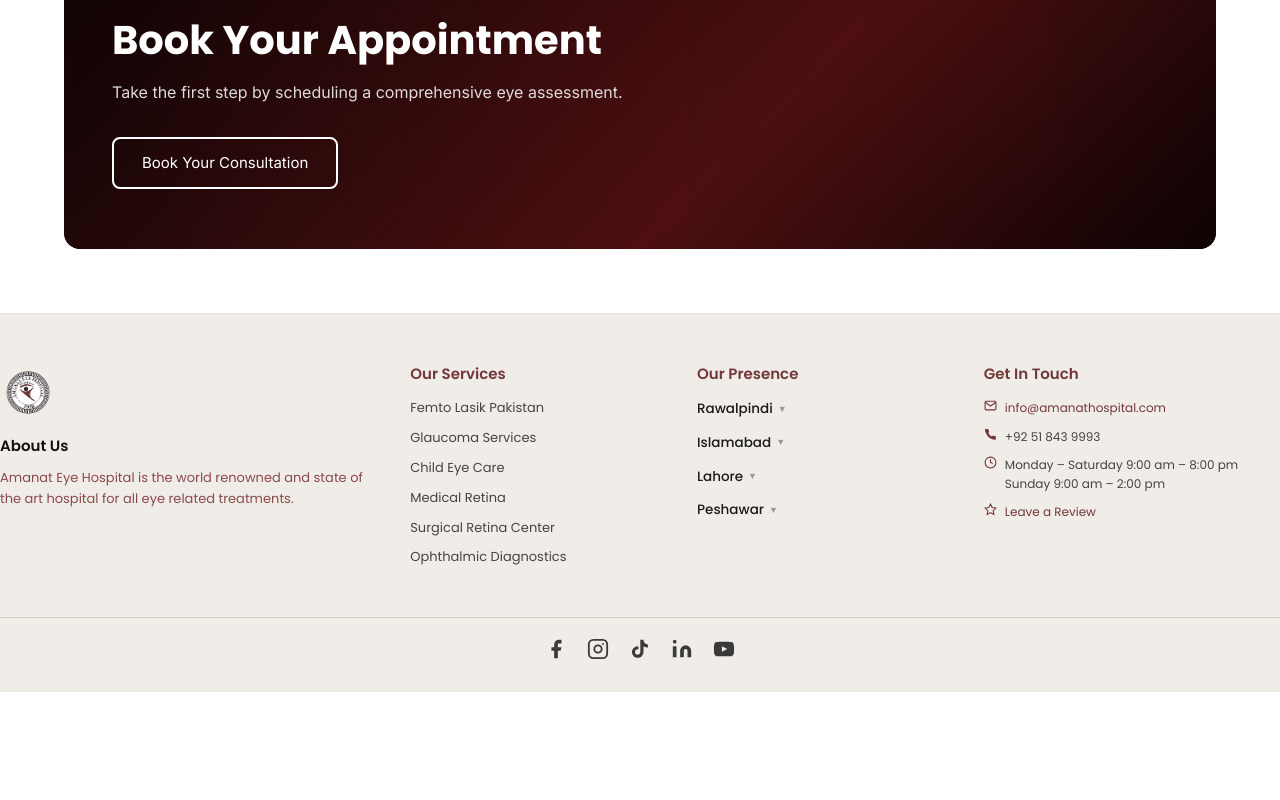
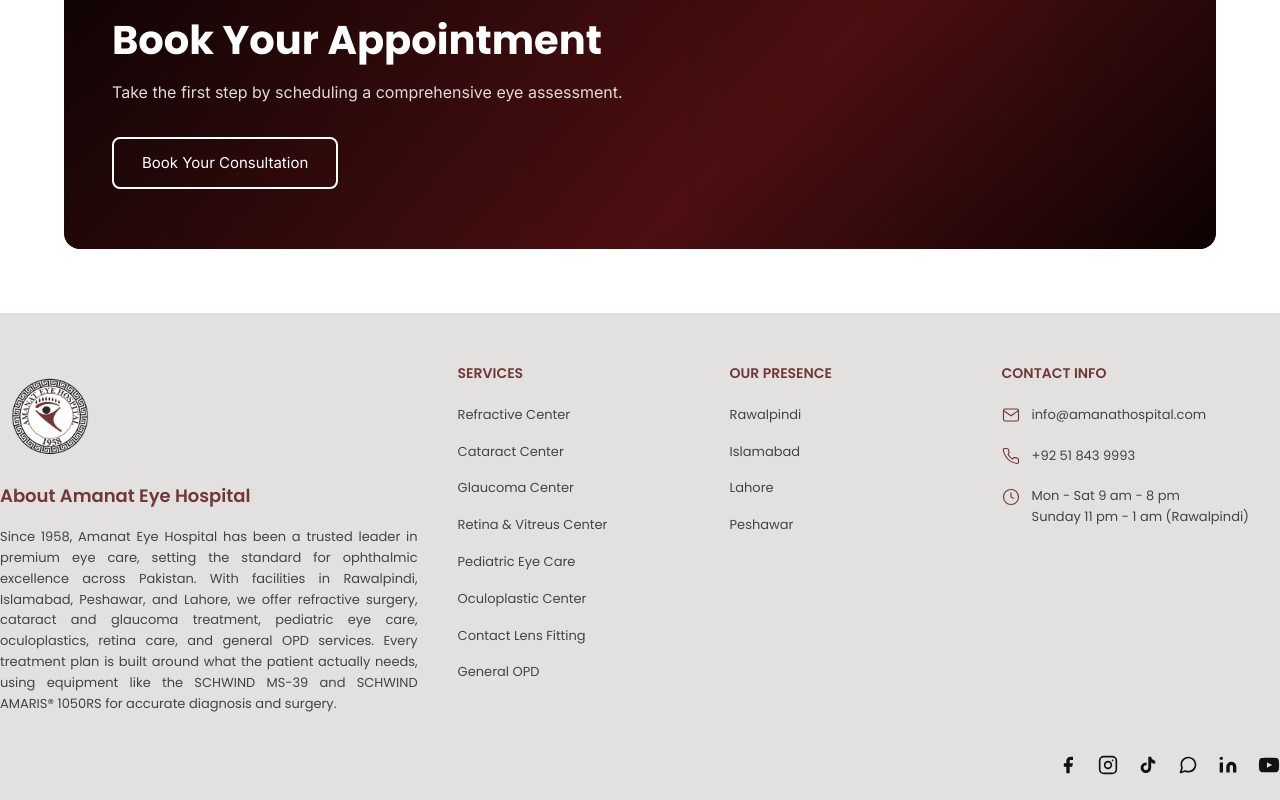
Before and after one commit to Sheheryar-byte/amanat_ads, a Next.js app: page /ms39/ in a window 1280 px wide. Shown: the part 4470-5270 px from the top of the page. Before the commit the page ends 5162 px from the top, so only its background shows below. Built offline with nearby package versions, Linux system fonts and the light colour scheme.

Commit message:
feat: replace footer with new layout

```diff
--- a/src/app/page.tsx
+++ b/src/app/page.tsx
@@ -501,84 +501,93 @@
       {/* ============================================
           FOOTER
           ============================================ */}
-      <footer className="site-footer" style={{ padding: "48px 0 24px 0", backgroundColor: "#f0ece8" }}>
-        <div className="content-container">
-          {/* Top Row */}
+            <footer className="site-footer" style={{ padding: "48px 0 24px 0", backgroundColor: "#e2e1df" }}>
+        <div className="content-container" style={{ position: "relative" }}>
+          {/* Main Grid */}
           <div
             className="footer-grid"
             style={{
               display: "grid",
-              gridTemplateColumns: "1.5fr 1fr 1fr 1.2fr",
+              gridTemplateColumns: "1.8fr 1fr 1fr 1.2fr",
               gap: 40,
               marginBottom: 40,
             }}
           >
             {/* About Column */}
-            <div>
-              <div style={{ width: 56, height: 56, position: "relative", marginBottom: 16 }}>
+            <div style={{ display: "flex", flexDirection: "column" }}>
+              <div style={{ width: 100, height: 100, position: "relative", marginBottom: 20 }}>
                 <Image
                   src="/ms39/assets/footerlogo.png"
                   alt="Amanat Eye Hospital Logo"
                   fill
-                  style={{ objectFit: "contain" }}
+                  style={{ objectFit: "contain", objectPosition: "left" }}
                 />
               </div>
               <h4
                 style={{
                   fontFamily: "var(--font-poppins), 'Poppins', sans-serif",
                   fontWeight: 600,
-                  fontSize: 15,
-                  color: "#111111",
-                  marginBottom: 10,
+                  fontSize: 18,
+                  color: "#723838",
+                  marginBottom: 16,
                 }}
               >
-                About Us
+                About Amanat Eye Hospital
               </h4>
               <p
                 style={{
                   fontFamily: "var(--font-poppins), 'Poppins', sans-serif",
                   fontSize: 13,
-                  color: "#8a4a4a",
+                  color: "#444444",
                   lineHeight: 1.6,
+                  textAlign: "justify"
                 }}
               >
-                Amanat Eye Hospital is the world renowned and state of the art hospital for all eye related
-                treatments.
+                Since 1958, Amanat Eye Hospital has been a trusted leader in premium eye care, setting the standard for ophthalmic excellence across Pakistan. With facilities in Rawalpindi, Islamabad, Peshawar, and Lahore, we offer refractive surgery, cataract and glaucoma treatment, pediatric eye care, oculoplastics, retina care, and general OPD services. Every treatment plan is built around what the patient actually needs, using equipment like the SCHWIND MS-39 and SCHWIND AMARIS® 1050RS for accurate diagnosis and surgery.
               </p>
             </div>
 
-            {/* Our Services */}
+            {/* Services */}
             <div>
               <h4
                 style={{
                   fontFamily: "var(--font-poppins), 'Poppins', sans-serif",
                   fontWeight: 600,
-                  fontSize: 15,
+                  fontSize: 14,
                   color: "#723838",
-                  marginBottom: 12,
+                  marginBottom: 20,
+                  textTransform: "uppercase"
                 }}
               >
-                Our Services
+                SERVICES
               </h4>
               {[
-                "Femto Lasik Pakistan",
-                "Glaucoma Services",
-                "Child Eye Care",
-                "Medical Retina",
-                "Surgical Retina Center",
-                "Ophthalmic Diagnostics",
+                { name: "Refractive Center", url: "https://amanateyehospital.com/refractive" },
+                { name: "Cataract Center", url: "https://amanateyehospital.com/cataract" },
+                { name: "Glaucoma Center", url: "https://amanateyehospital.com/glaucoma" },
+                { name: "Retina & Vitreus Center", url: "https://amanateyehospital.com/retina" },
+                { name: "Pediatric Eye Care", url: "https://amanateyehospital.com/pediatric" },
+                { name: "Oculoplastic Center", url: "https://amanateyehospital.com/oculoplasty" },
+                { name: "Contact Lens Fitting", url: "https://amanateyehospital.com/contact-lens-fitting" },
+                { name: "General OPD", url: "https://amanateyehospital.com/general-opd" }
               ].map((service) => (
-                <p
-                  key={service}
+                <a
+                  key={service.name}
+                  href={service.url}
                   style={{
+                    display: "block",
                     fontFamily: "var(--font-poppins), 'Poppins', sans-serif",
                     fontSize: 13,
                     color: "#444444",
-                    marginBottom: 9,
+                    marginBottom: 16,
+                    textDecoration: "none",
+                    transition: "color 0.2s"
                   }}
+                  onMouseEnter={e => e.currentTarget.style.color = "#723838"}
+                  onMouseLeave={e => e.currentTarget.style.color = "#444444"}
                 >
-                  {service}
-                </p>
+                  {service.name}
+                </a>
               ))}
             </div>
 
@@ -588,225 +597,135 @@
                 style={{
                   fontFamily: "var(--font-poppins), 'Poppins', sans-serif",
                   fontWeight: 600,
-                  fontSize: 15,
+                  fontSize: 14,
                   color: "#723838",
-                  marginBottom: 12,
+                  marginBottom: 20,
+                  textTransform: "uppercase"
                 }}
               >
-                Our Presence
+                OUR PRESENCE
               </h4>
               {[
-                { name: "Rawalpindi", address: "156-L, Satellite Town, Rawalpindi, Punjab" },
-                { name: "Islamabad", address: "House No. 4, Street 22, F-7/2, Islamabad" },
-                { name: "Lahore", address: "112 Jail Road, Gulberg, Lahore, Punjab" },
-                { name: "Peshawar", address: "University Road, Hayatabad, Peshawar, KPK" },
-              ].map(({ name, address }) => (
-                <div key={name} className="city-item" style={{ marginBottom: 12 }}>
-                  <p className="city-name">
-                    {name}
-                    <span className="city-chevron">▼</span>
-                  </p>
-                  <p className="city-address">{address}</p>
-                </div>
+                { name: "Rawalpindi", url: "https://amanateyehospital.com/rawalpindi" },
+                { name: "Islamabad", url: "https://amanateyehospital.com/islamabad" },
+                { name: "Lahore", url: "https://amanateyehospital.com/lahore" },
+                { name: "Peshawar", url: "https://amanateyehospital.com/peshawar" },
+              ].map((city) => (
+                <a
+                  key={city.name}
+                  href={city.url}
+                  style={{
+                    display: "block",
+                    fontFamily: "var(--font-poppins), 'Poppins', sans-serif",
+                    fontSize: 13,
+                    color: "#444444",
+                    marginBottom: 16,
+                    textDecoration: "none",
+                    transition: "color 0.2s"
+                  }}
+                  onMouseEnter={e => e.currentTarget.style.color = "#723838"}
+                  onMouseLeave={e => e.currentTarget.style.color = "#444444"}
+                >
+                  {city.name}
+                </a>
               ))}
             </div>
 
-            {/* Get In Touch */}
-            <div>
+            {/* Contact Info */}
+            <div style={{ display: "flex", flexDirection: "column" }}>
               <h4
                 style={{
                   fontFamily: "var(--font-poppins), 'Poppins', sans-serif",
                   fontWeight: 600,
-                  fontSize: 15,
+                  fontSize: 14,
                   color: "#723838",
-                  marginBottom: 12,
+                  marginBottom: 20,
+                  textTransform: "uppercase"
                 }}
               >
-                Get In Touch
+                CONTACT INFO
               </h4>
 
               {/* Email */}
-              <div style={{ display: "flex", alignItems: "flex-start", gap: 8, marginBottom: 9 }}>
-                <svg style={{ color: "#723838", marginTop: 1, flexShrink: 0 }} width="13" height="13" viewBox="0 0 24 24" fill="none" stroke="currentColor" strokeWidth="2">
+              <div style={{ display: "flex", alignItems: "center", gap: 12, marginBottom: 20 }}>
+                <svg style={{ color: "#723838", flexShrink: 0 }} width="18" height="18" viewBox="0 0 24 24" fill="none" stroke="currentColor" strokeWidth="1.5">
                   <path d="M4 4h16c1.1 0 2 .9 2 2v12c0 1.1-.9 2-2 2H4c-1.1 0-2-.9-2-2V6c0-1.1.9-2 2-2z" />
                   <polyline points="22,6 12,13 2,6" />
                 </svg>
-                <a href="mailto:info@amanathospital.com" style={{ fontFamily: "var(--font-poppins), 'Poppins', sans-serif", fontSize: 12, color: "#723838", textDecoration: "none" }}>
+                <a href="mailto:info@amanathospital.com" style={{ fontFamily: "var(--font-poppins), 'Poppins', sans-serif", fontSize: 13, color: "#444", textDecoration: "none" }}>
                   info@amanathospital.com
                 </a>
               </div>
 
               {/* Phone */}
-              <div style={{ display: "flex", alignItems: "flex-start", gap: 8, marginBottom: 9 }}>
-                <svg style={{ color: "#723838", marginTop: 1, flexShrink: 0 }} width="13" height="13" viewBox="0 0 24 24" fill="currentColor">
+              <div style={{ display: "flex", alignItems: "center", gap: 12, marginBottom: 20 }}>
+                <svg style={{ color: "#723838", flexShrink: 0 }} width="18" height="18" viewBox="0 0 24 24" fill="none" stroke="currentColor" strokeWidth="1.5">
                   <path d="M22 16.92v3a2 2 0 0 1-2.18 2 19.79 19.79 0 0 1-8.63-3.07A19.5 19.5 0 0 1 4.69 12a19.79 19.79 0 0 1-3.07-8.67A2 2 0 0 1 3.6 2h3a2 2 0 0 1 2 1.72 12.84 12.84 0 0 0 .7 2.81 2 2 0 0 1-.45 2.11L8.09 9.91a16 16 0 0 0 6 6l1.27-1.27a2 2 0 0 1 2.11-.45 12.84 12.84 0 0 0 2.81.7A2 2 0 0 1 22 16.92z" />
                 </svg>
-                <span style={{ fontFamily: "var(--font-poppins), 'Poppins', sans-serif", fontSize: 12, color: "#444" }}>+92 51 843 9993</span>
+                <span style={{ fontFamily: "var(--font-poppins), 'Poppins', sans-serif", fontSize: 13, color: "#444" }}>+92 51 843 9993</span>
               </div>
 
               {/* Hours */}
-              <div style={{ display: "flex", alignItems: "flex-start", gap: 8, marginBottom: 9 }}>
-                <svg style={{ color: "#723838", marginTop: 1, flexShrink: 0 }} width="13" height="13" viewBox="0 0 24 24" fill="none" stroke="currentColor" strokeWidth="2">
+              <div style={{ display: "flex", alignItems: "flex-start", gap: 12, marginBottom: 20 }}>
+                <svg style={{ color: "#723838", marginTop: 2, flexShrink: 0 }} width="18" height="18" viewBox="0 0 24 24" fill="none" stroke="currentColor" strokeWidth="1.5">
                   <circle cx="12" cy="12" r="10" />
                   <polyline points="12 6 12 12 16 14" />
                 </svg>
-                <span style={{ fontFamily: "var(--font-poppins), 'Poppins', sans-serif", fontSize: 12, color: "#444", lineHeight: 1.6 }}>
-                  Monday – Saturday 9:00 am – 8:00 pm<br />
-                  Sunday 9:00 am – 2:00 pm
+                <span style={{ fontFamily: "var(--font-poppins), 'Poppins', sans-serif", fontSize: 13, color: "#444", lineHeight: 1.6 }}>
+                  Mon - Sat 9 am - 8 pm<br />
+                  Sunday 11 pm - 1 am (Rawalpindi)
                 </span>
-              </div>
-
-              {/* Review */}
-              <div style={{ display: "flex", alignItems: "flex-start", gap: 8 }}>
-                <svg style={{ color: "#723838", marginTop: 1, flexShrink: 0 }} width="13" height="13" viewBox="0 0 24 24" fill="none" stroke="currentColor" strokeWidth="2">
-                  <polygon points="12 2 15.09 8.26 22 9.27 17 14.14 18.18 21.02 12 17.77 5.82 21.02 7 14.14 2 9.27 8.91 8.26 12 2" />
-                </svg>
-                <a href="#" style={{ fontFamily: "var(--font-poppins), 'Poppins', sans-serif", fontSize: 12, color: "#723838", textDecoration: "none" }}>
-                  Leave a Review
-                </a>
               </div>
             </div>
           </div>
 
-          {/* Divider */}
-          <div style={{ height: 1, backgroundColor: "#d8d0c8", marginBottom: 20 }} />
-
-          {/* Social Icons — fully inline styles, no class dependency */}
-          <div style={{ display: "flex", justifyContent: "center", alignItems: "center", gap: 20, paddingBottom: 8 }}>
-
+          {/* Social Icons - Right Aligned at Bottom */}
+          <div style={{ display: "flex", justifyContent: "flex-end", alignItems: "center", gap: 20, marginTop: 20 }}>
             {/* Facebook */}
-            <a
-              href="https://www.facebook.com/amanateyehospitals/"
-              target="_blank"
-              rel="noopener noreferrer"
-              aria-label="Facebook"
-              style={{ display: "flex", alignItems: "center", justifyContent: "center", background: "none", border: "none", padding: 0, textDecoration: "none", color: "#3a3a3a", transition: "color 0.18s, transform 0.15s", cursor: "pointer" }}
-              onMouseEnter={e => { e.currentTarget.style.color = "#723838"; e.currentTarget.style.transform = "translateY(-2px)"; }}
-              onMouseLeave={e => { e.currentTarget.style.color = "#3a3a3a"; e.currentTarget.style.transform = "translateY(0)"; }}
-            >
-              <svg width="22" height="22" viewBox="0 0 24 24" fill="currentColor">
+            <a href="https://www.facebook.com/amanateyehospitals/" target="_blank" rel="noopener noreferrer" aria-label="Facebook" style={{ color: "#111", transition: "color 0.2s", display: "flex" }} onMouseEnter={e => e.currentTarget.style.color = "#723838"} onMouseLeave={e => e.currentTarget.style.color = "#111"}>
+              <svg width="20" height="20" viewBox="0 0 24 24" fill="currentColor">
                 <path d="M18 2h-3a5 5 0 0 0-5 5v3H7v4h3v8h4v-8h3l1-4h-4V7a1 1 0 0 1 1-1h3z" />
               </svg>
             </a>
-
             {/* Instagram */}
-            <a
-              href="https://www.instagram.com/amanateyehospitals/"
-              target="_blank"
-              rel="noopener noreferrer"
-              aria-label="Instagram"
-              style={{ display: "flex", alignItems: "center", justifyContent: "center", background: "none", border: "none", padding: 0, textDecoration: "none", color: "#3a3a3a", transition: "color 0.18s, transform 0.15s", cursor: "pointer" }}
-              onMouseEnter={e => { e.currentTarget.style.color = "#723838"; e.currentTarget.style.transform = "translateY(-2px)"; }}
-              onMouseLeave={e => { e.currentTarget.style.color = "#3a3a3a"; e.currentTarget.style.transform = "translateY(0)"; }}
-            >
-              <svg width="22" height="22" viewBox="0 0 24 24" fill="none" stroke="currentColor" strokeWidth="2" strokeLinecap="round" strokeLinejoin="round">
+            <a href="https://www.instagram.com/amanateyehospitals/" target="_blank" rel="noopener noreferrer" aria-label="Instagram" style={{ color: "#111", transition: "color 0.2s", display: "flex" }} onMouseEnter={e => e.currentTarget.style.color = "#723838"} onMouseLeave={e => e.currentTarget.style.color = "#111"}>
+              <svg width="20" height="20" viewBox="0 0 24 24" fill="none" stroke="currentColor" strokeWidth="2" strokeLinecap="round" strokeLinejoin="round">
                 <rect x="2" y="2" width="20" height="20" rx="5" ry="5" />
                 <circle cx="12" cy="12" r="4" />
                 <circle cx="17.5" cy="6.5" r="1" fill="currentColor" stroke="none" />
               </svg>
             </a>
-
             {/* TikTok */}
-            <a
-              href="https://www.tiktok.com/@amanateyehospital"
-              target="_blank"
-              rel="noopener noreferrer"
-              aria-label="TikTok"
-              style={{ display: "flex", alignItems: "center", justifyContent: "center", background: "none", border: "none", padding: 0, textDecoration: "none", color: "#3a3a3a", transition: "color 0.18s, transform 0.15s", cursor: "pointer" }}
-              onMouseEnter={e => { e.currentTarget.style.color = "#723838"; e.currentTarget.style.transform = "translateY(-2px)"; }}
-              onMouseLeave={e => { e.currentTarget.style.color = "#3a3a3a"; e.currentTarget.style.transform = "translateY(0)"; }}
-            >
-              <svg width="22" height="22" viewBox="0 0 24 24" fill="currentColor">
+            <a href="https://www.tiktok.com/@amanateyehospital" target="_blank" rel="noopener noreferrer" aria-label="TikTok" style={{ color: "#111", transition: "color 0.2s", display: "flex" }} onMouseEnter={e => e.currentTarget.style.color = "#723838"} onMouseLeave={e => e.currentTarget.style.color = "#111"}>
+              <svg width="20" height="20" viewBox="0 0 24 24" fill="currentColor">
                 <path d="M19.59 6.69a4.83 4.83 0 0 1-3.77-4.25V2h-3.45v13.67a2.89 2.89 0 0 1-2.88 2.5 2.89 2.89 0 0 1-2.89-2.89 2.89 2.89 0 0 1 2.89-2.89c.28 0 .54.04.79.1V9.01a6.33 6.33 0 0 0-.79-.05 6.34 6.34 0 0 0-6.34 6.34 6.34 6.34 0 0 0 6.34 6.34 6.34 6.34 0 0 0 6.33-6.34V8.87a8.29 8.29 0 0 0 4.84 1.55V7a4.85 4.85 0 0 1-1.07-.31z" />
               </svg>
             </a>
-
+            {/* WhatsApp */}
+            <a href="#" aria-label="WhatsApp" style={{ color: "#111", transition: "color 0.2s", display: "flex" }} onMouseEnter={e => e.currentTarget.style.color = "#723838"} onMouseLeave={e => e.currentTarget.style.color = "#111"}>
+              <svg width="20" height="20" viewBox="0 0 24 24" fill="none" stroke="currentColor" strokeWidth="2" strokeLinecap="round" strokeLinejoin="round">
+                <path d="M21 11.5a8.38 8.38 0 0 1-.9 3.8 8.5 8.5 0 0 1-7.6 4.7 8.38 8.38 0 0 1-3.8-.9L3 21l1.9-5.7a8.38 8.38 0 0 1-.9-3.8 8.5 8.5 0 0 1 4.7-7.6 8.38 8.38 0 0 1 3.8-.9h.5a8.48 8.48 0 0 1 8 8v.5z" />
+              </svg>
+            </a>
             {/* LinkedIn */}
-            <a
-              href="https://www.linkedin.com/company/amanat-eye-hospital/"
-              target="_blank"
-              rel="noopener noreferrer"
-              aria-label="LinkedIn"
-              style={{ display: "flex", alignItems: "center", justifyContent: "center", background: "none", border: "none", padding: 0, textDecoration: "none", color: "#3a3a3a", transition: "color 0.18s, transform 0.15s", cursor: "pointer" }}
-              onMouseEnter={e => { e.currentTarget.style.color = "#723838"; e.currentTarget.style.transform = "translateY(-2px)"; }}
-              onMouseLeave={e => { e.currentTarget.style.color = "#3a3a3a"; e.currentTarget.style.transform = "translateY(0)"; }}
-            >
-              <svg width="22" height="22" viewBox="0 0 24 24" fill="currentColor">
+            <a href="https://www.linkedin.com/company/amanat-eye-hospital/" target="_blank" rel="noopener noreferrer" aria-label="LinkedIn" style={{ color: "#111", transition: "color 0.2s", display: "flex" }} onMouseEnter={e => e.currentTarget.style.color = "#723838"} onMouseLeave={e => e.currentTarget.style.color = "#111"}>
+              <svg width="20" height="20" viewBox="0 0 24 24" fill="currentColor">
                 <path d="M16 8a6 6 0 0 1 6 6v7h-4v-7a2 2 0 0 0-2-2 2 2 0 0 0-2 2v7h-4v-7a6 6 0 0 1 6-6z" />
                 <rect x="2" y="9" width="4" height="12" />
                 <circle cx="4" cy="4" r="2" />
               </svg>
             </a>
-
             {/* YouTube */}
-            <a
-              href="https://www.youtube.com/channel/UCEbfMFShEnzdViZTCJrto6w"
-              target="_blank"
-              rel="noopener noreferrer"
-              aria-label="YouTube"
-              style={{ display: "flex", alignItems: "center", justifyContent: "center", background: "none", border: "none", padding: 0, textDecoration: "none", color: "#3a3a3a", transition: "color 0.18s, transform 0.15s", cursor: "pointer" }}
-              onMouseEnter={e => { e.currentTarget.style.color = "#723838"; e.currentTarget.style.transform = "translateY(-2px)"; }}
-              onMouseLeave={e => { e.currentTarget.style.color = "#3a3a3a"; e.currentTarget.style.transform = "translateY(0)"; }}
-            >
+            <a href="https://www.youtube.com/channel/UCEbfMFShEnzdViZTCJrto6w" target="_blank" rel="noopener noreferrer" aria-label="YouTube" style={{ color: "#111", transition: "color 0.2s", display: "flex" }} onMouseEnter={e => e.currentTarget.style.color = "#723838"} onMouseLeave={e => e.currentTarget.style.color = "#111"}>
               <svg width="22" height="22" viewBox="0 0 24 24" fill="currentColor">
                 <path d="M22.54 6.42a2.78 2.78 0 0 0-1.95-1.96C18.88 4 12 4 12 4s-6.88 0-8.59.46a2.78 2.78 0 0 0-1.95 1.96A29 29 0 0 0 1 12a29 29 0 0 0 .46 5.58A2.78 2.78 0 0 0 3.41 19.54C5.12 20 12 20 12 20s6.88 0 8.59-.46a2.78 2.78 0 0 0 1.95-1.96A29 29 0 0 0 23 12a29 29 0 0 0-.46-5.58z" />
-                <polygon points="9.75 15.02 15.5 12 9.75 8.98 9.75 15.02" fill="#f0ece8" />
+                <polygon points="9.75 15.02 15.5 12 9.75 8.98 9.75 15.02" fill="#e2e1df" />
               </svg>
             </a>
-
           </div>
         </div>
+      </footer>
 
-        <style suppressHydrationWarning>{`
-          .city-item {
-            cursor: default;
-          }
-          .city-name {
-            font-family: var(--font-poppins), 'Poppins', sans-serif;
-            font-size: 13.5px;
-            font-weight: 500;
-            color: #1a1a1a;
-            margin: 0;
-            display: flex;
-            align-items: center;
-            gap: 5px;
-            transition: color 0.18s;
-          }
-          .city-chevron {
-            font-size: 9px;
-            color: #999;
-            display: inline-block;
-            transition: transform 0.2s, color 0.18s;
-            line-height: 1;
-          }
-          .city-address {
-            font-family: var(--font-poppins), 'Poppins', sans-serif;
-            font-size: 11.5px;
-            color: #888;
-            line-height: 1.55;
-            max-height: 0;
-            overflow: hidden;
-            opacity: 0;
-            margin: 0;
-            transition: max-height 0.3s ease, opacity 0.25s ease, margin-top 0.2s ease;
-          }
-          .city-item:hover .city-name {
-            color: #723838;
-          }
-          .city-item:hover .city-chevron {
-            transform: rotate(180deg);
-            color: #723838;
-          }
-          .city-item:hover .city-address {
-            max-height: 60px;
-            opacity: 1;
-            margin-top: 4px;
-          }
-          .footer-social-link {
-            all: unset;
-          }
-        `}</style>
-      </footer>
 
     </main>
   );
```
